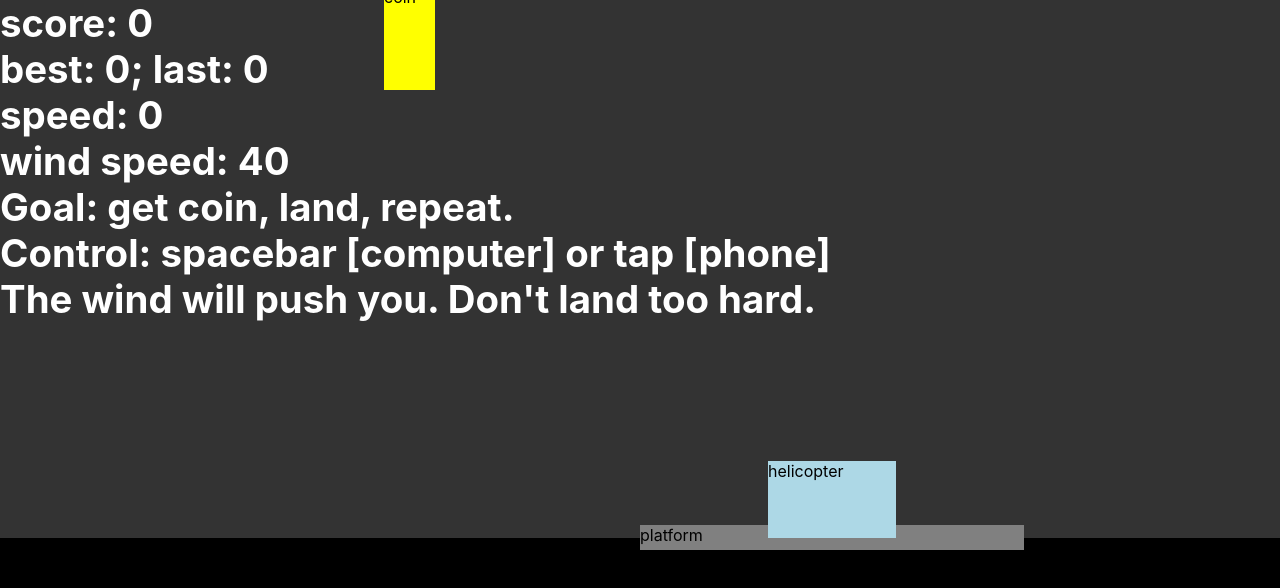
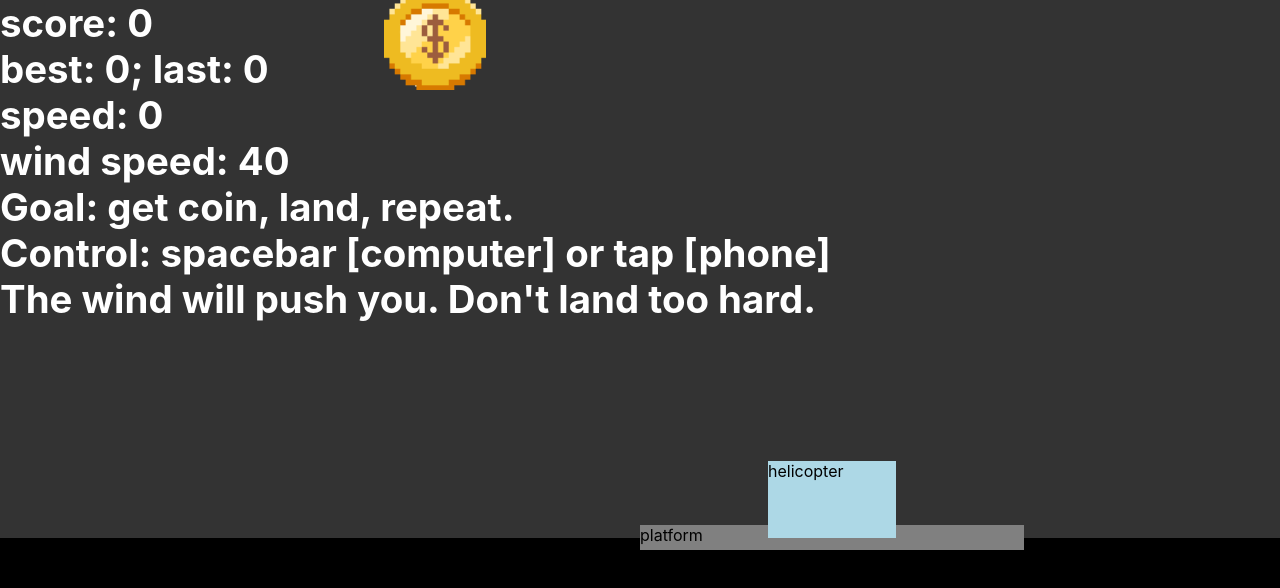
Before and after one commit to chrisbolin/stormcoins, a React (Create React App) app: page / in a window 1280 px wide. Shown: the top 588 px of the page. Built offline with nearby package versions, Linux system fonts and the light colour scheme.

Commit message:
add coin sprite

```diff
--- a/src/App.css
+++ b/src/App.css
@@ -44,9 +44,19 @@ pre {
   background-color: lightblue;
 }
 
-.coin {
+@keyframes animate-coin {
+  100% {
+    background-position: -432px;
+  }
+}
+
+.Coin {
   position: absolute;
-  background-color: yellow;
+  /* coin-sprite is 72 x 72, with 7 frames, so 504px wide */
+  /* the first and the last frames are the same, so it's effectively 6 frames, 432px wide */
+  background-image: url("coin-sprite.png");
+  background-size: cover;
+  animation: animate-coin 1s steps(6) infinite;
 }
 
 .ViewportWarning {
--- a/src/App.tsx
+++ b/src/App.tsx
@@ -113,16 +113,14 @@ function Coin() {
   if (!coinVisible) return null;
   return (
     <div
-      className="coin"
+      className="Coin"
       style={{
         left: `${coinX}vw`,
         bottom: `${coinY}vw`,
         width: `${COIN_WIDTH}vw`,
         height: `${COIN_HEIGHT}vw`,
       }}
-    >
-      coin
-    </div>
+    />
   );
 }
 
--- a/src/constants.tsx
+++ b/src/constants.tsx
@@ -11,7 +11,7 @@ export const SCENE_WIDTH = 100;
 // FURNITURE
 export const PLATFORM_LEFT = 50;
 export const PLATFORM_WIDTH = 30;
-export const COIN_WIDTH = 4;
+export const COIN_WIDTH = 8;
 export const COIN_HEIGHT = 8;
 
 // VEHICLE
```
Also changed, not shown: src/coin-sprite.png (added).
